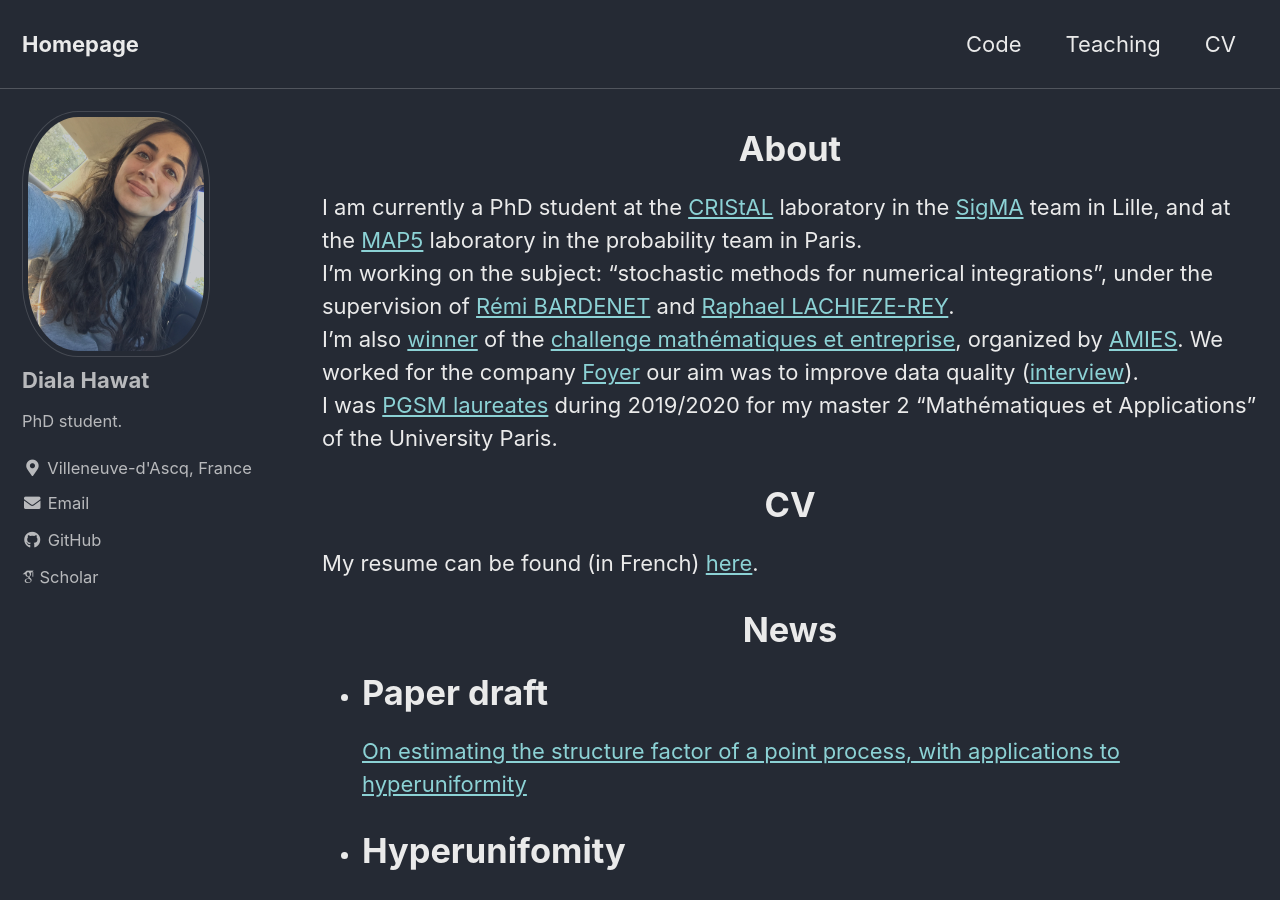
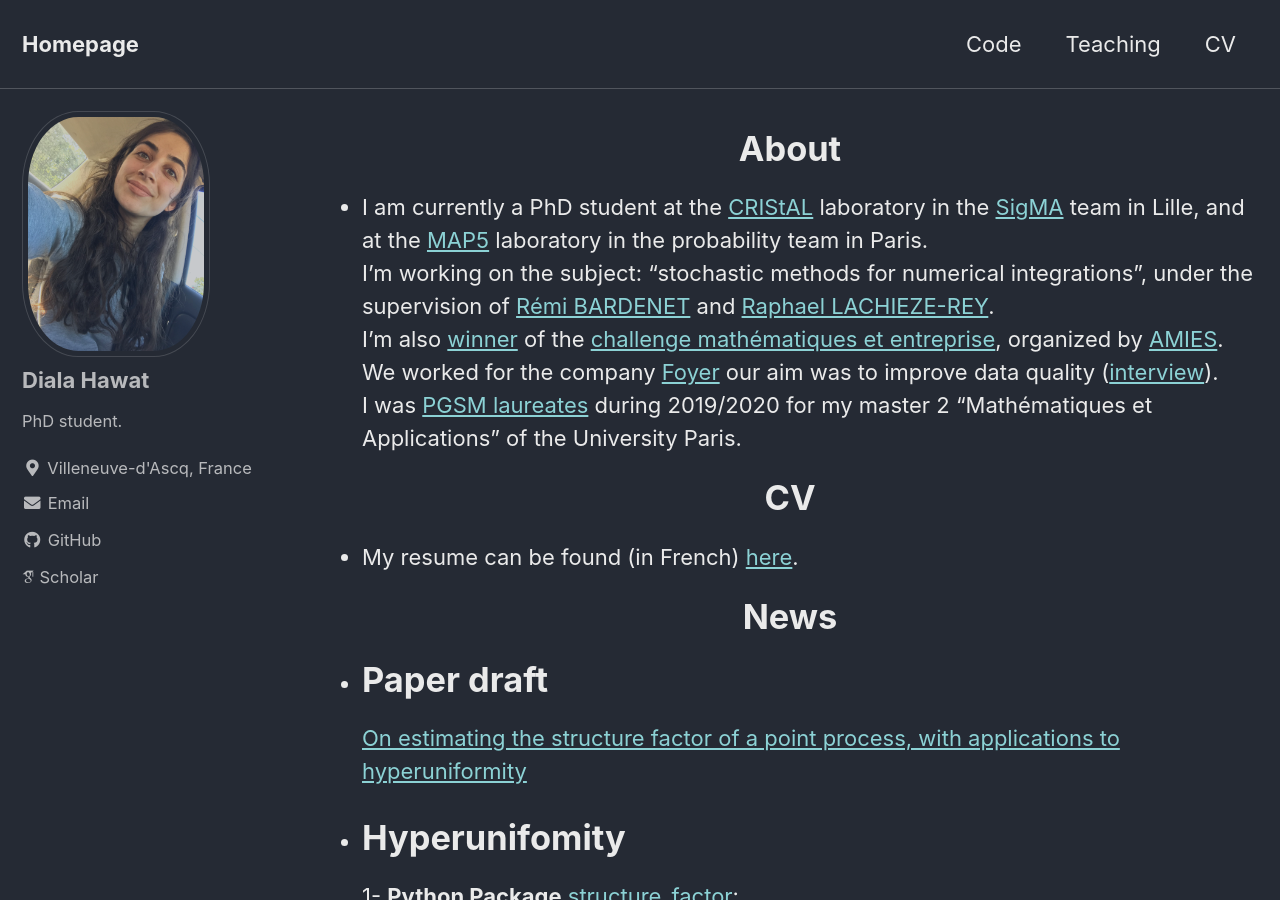
Before and after one commit to dhawat/dhawat.github.io, a Jekyll site: the page built from index.md, in a window 1280 px wide and 900 px high. Built offline with Jekyll 4.4.1, drawn with Linux system fonts in a browser that asks for light colours; cached includes are drawn as plain includes; nearby versions of some CDN libraries; some web fonts are replaced.

Commit message:
update home page

```diff
--- a/index.md
+++ b/index.md
@@ -5,7 +5,7 @@
 ---
 <center> <h1>About </h1> </center>
 
-I am currently a PhD student at the [CRIStAL](https://www.cristal.univ-lille.fr/) laboratory in the [SigMA](https://www.cristal.univ-lille.fr/?rubrique27&eid=30) team in Lille, and at the [MAP5](https://map5.mi.parisdescartes.fr/) laboratory in the probability team in Paris.\
+* I am currently a PhD student at the [CRIStAL](https://www.cristal.univ-lille.fr/) laboratory in the [SigMA](https://www.cristal.univ-lille.fr/?rubrique27&eid=30) team in Lille, and at the [MAP5](https://map5.mi.parisdescartes.fr/) laboratory in the probability team in Paris.\
 I'm working on the subject: "stochastic methods for numerical integrations", under the supervision of [Rémi BARDENET](http://rbardenet.github.io/) and  [Raphael LACHIEZE-REY](https://helios2.mi.parisdescartes.fr/~rlachiez/).\
 I'm also [winner](https://briques2math.home.blog/2021/10/26/diala-mariem-et-mehdi-evaluation-automatique-de-la-qualite-de-donnees/) of the [challenge mathématiques et entreprise](https://challenge-maths.sciencesconf.org/), organized by [AMIES](https://www.agence-maths-entreprises.fr/public/pages/index.html). We worked for the company [Foyer](https://www.foyer.lu/en/homepage) our aim was to improve data quality ([interview](https://youtu.be/3IV06PqZ85s?t=403)).\
 I was [PGSM laureates](https://applications.sciencesmaths-paris.fr/fr/les-laureats-du-programme-pgsm-master-850.htm#:~:text=France-,HAWAT,-Diala) during 2019/2020 for my master 2
@@ -13,7 +13,7 @@
 
 <center> <h1>CV </h1> </center>
 
-  My resume can be found (in French) [here]({{ site.url }}/assets/pdfs/cv.pdf).
+* My resume can be found (in French) [here]({{ site.url }}/assets/pdfs/cv.pdf).
 
 <center> <h1>News </h1> </center>
 
```
